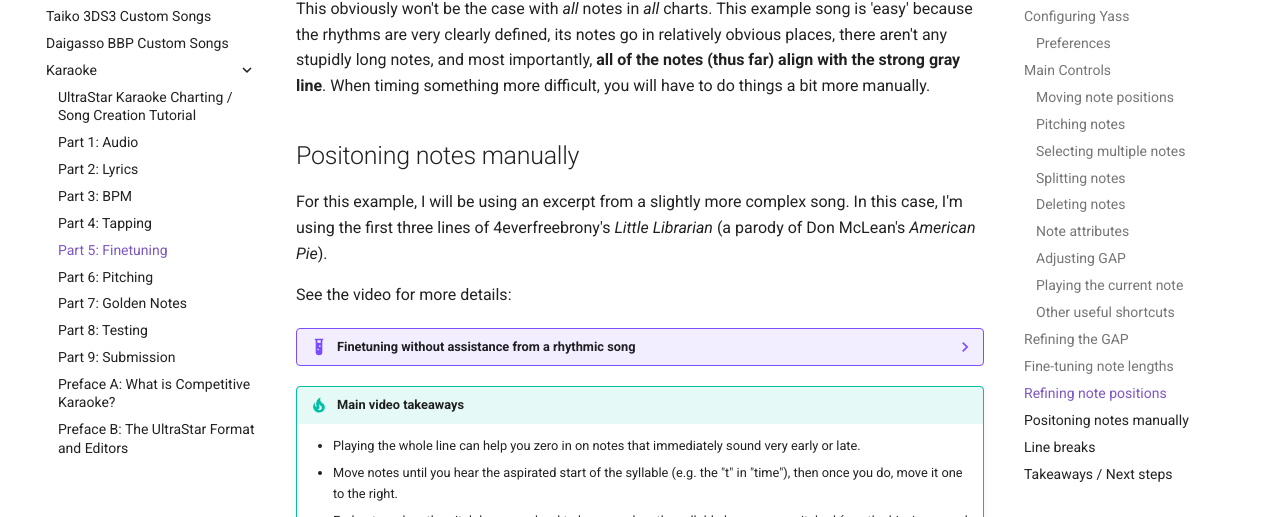
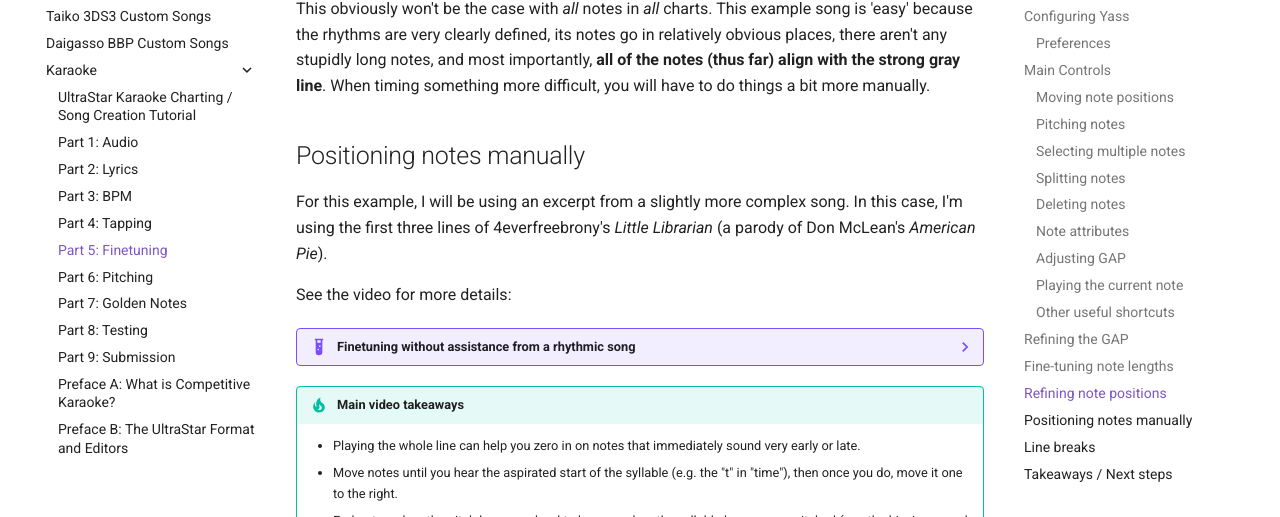
Before and after one commit to lilyuwuu/website, an MkDocs documentation site: the page built from docs/guides/karaoke/part05.md, in a window 1280 px wide and 900 px high, scrolled down 9257 px. Shown: the part 119-636 px from the top of the window. Built offline with MkDocs 1.6.1 and Material for MkDocs 9.7.7, drawn with Linux system fonts in a browser that asks for light colours.

Commit message:
karaoke tutorial: fix critical typo in part5

```diff
--- a/docs/guides/karaoke/part05.md
+++ b/docs/guides/karaoke/part05.md
@@ -261,7 +261,7 @@ Here are the things I would point out about this part:
 
 This obviously won't be the case with *all* notes in *all* charts. This example song is 'easy' because the rhythms are very clearly defined, its notes go in relatively obvious places, there aren't any stupidly long notes, and most importantly, **all of the notes (thus far) align with the strong gray line**. When timing something more difficult, you will have to do things a bit more manually.
 
-## Positoning notes manually
+## Positioning notes manually
 
 For this example, I will be using an excerpt from a slightly more complex song. In this case, I'm using the first three lines of 4everfreebrony's *Little Librarian* (a parody of Don McLean's *American Pie*).
 
```
